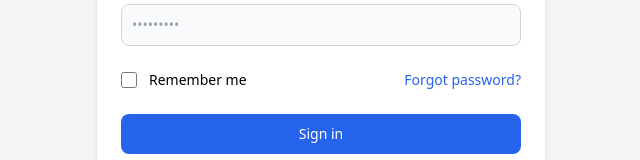
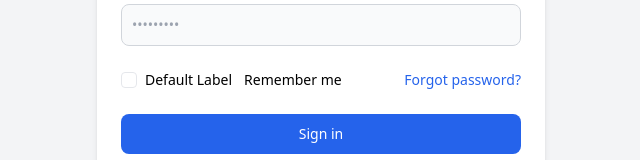
Before and after one commit to OmarHemed23/Help-Desk-Ticket-System, a React (Create React App) app in the folder Frontend/ticket-system/: page /login in a window 1280 px wide. Shown: the part 436-596 px from the top of the page, without its empty margins (319-959 px from the left). Built offline with nearby package versions, Linux system fonts and the light colour scheme.

Commit message:
refactor: enhance Checkbox component and integrate custom styling
- Added a reusable Checkbox component with customizable styles and dark mode support
- Updated CheckBox component to handle controlled/uncontrolled states

```diff
--- a/Frontend/ticket-system/src/components/form/Checkbox.jsx
+++ b/Frontend/ticket-system/src/components/form/Checkbox.jsx
@@ -1,11 +1,43 @@
-export default function Checkbox({className="", ...props}) {
-    return (
-        <input
-        {...props}
-        type="checkbox"
-        className={"w-4 h-4 border border-gray-300 rounded bg-gray-50 focus:ring-3 focus:ring-primary-300 dark:bg-gray-700 dark:border-gray-600 dark:focus:ring-primary-600 dark:ring-offset-gray-800"
-        + className
-        }
+import { useState } from 'react'
+import { Checkbox, Field } from '@headlessui/react'
+import { CheckIcon } from '@heroicons/react/20/solid'
+import Label from '../form/Label'
+
+export default function CheckBox({
+  label = 'Default Label',
+  checked: controlledChecked,
+  onChange,
+  disabled = false,
+  className = ''
+}) {
+  const [internalChecked, setInternalChecked] = useState(false)
+  const isControlled = controlledChecked !== undefined
+  const isChecked = isControlled ? controlledChecked : internalChecked
+
+  const handleChange = (checked) => {
+    if (!isControlled) setInternalChecked(checked)
+    onChange?.(checked)
+  }
+
+  return (
+    <Field className={`flex items-center gap-2 ${className}`}>
+      <Checkbox
+        checked={isChecked}
+        onChange={handleChange}
+        disabled={disabled}
+        className={`group block size-4 rounded border bg-white dark:bg-gray-700 ${
+          isChecked ? 'bg-indigo-700' : ''
+        } ${disabled ? 'opacity-50 cursor-not-allowed' : ''}`}
+      >
+        <CheckIcon className={`transition-opacity ${
+          isChecked ? 'opacity-100 stroke-white' : 'opacity-0'
+        }`}
         />
-    );
+      </Checkbox>
+      <Label className={disabled ? 'text-gray-400 dark:text-gray-600' : ''}>
+        {label}
+        {disabled && <span className="text-xs">(Disabled)</span>}
+      </Label>
+    </Field>
+  )
 }
```
